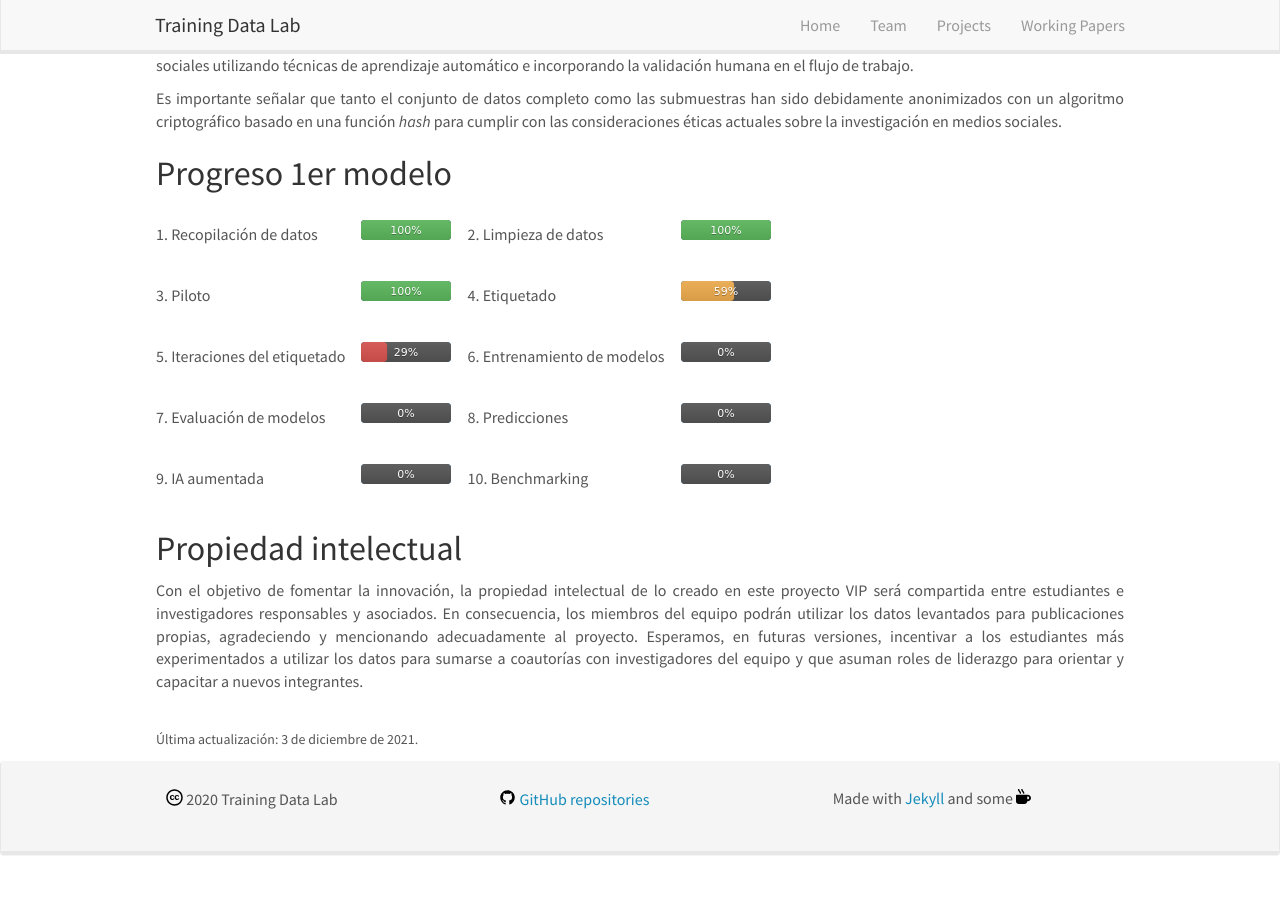
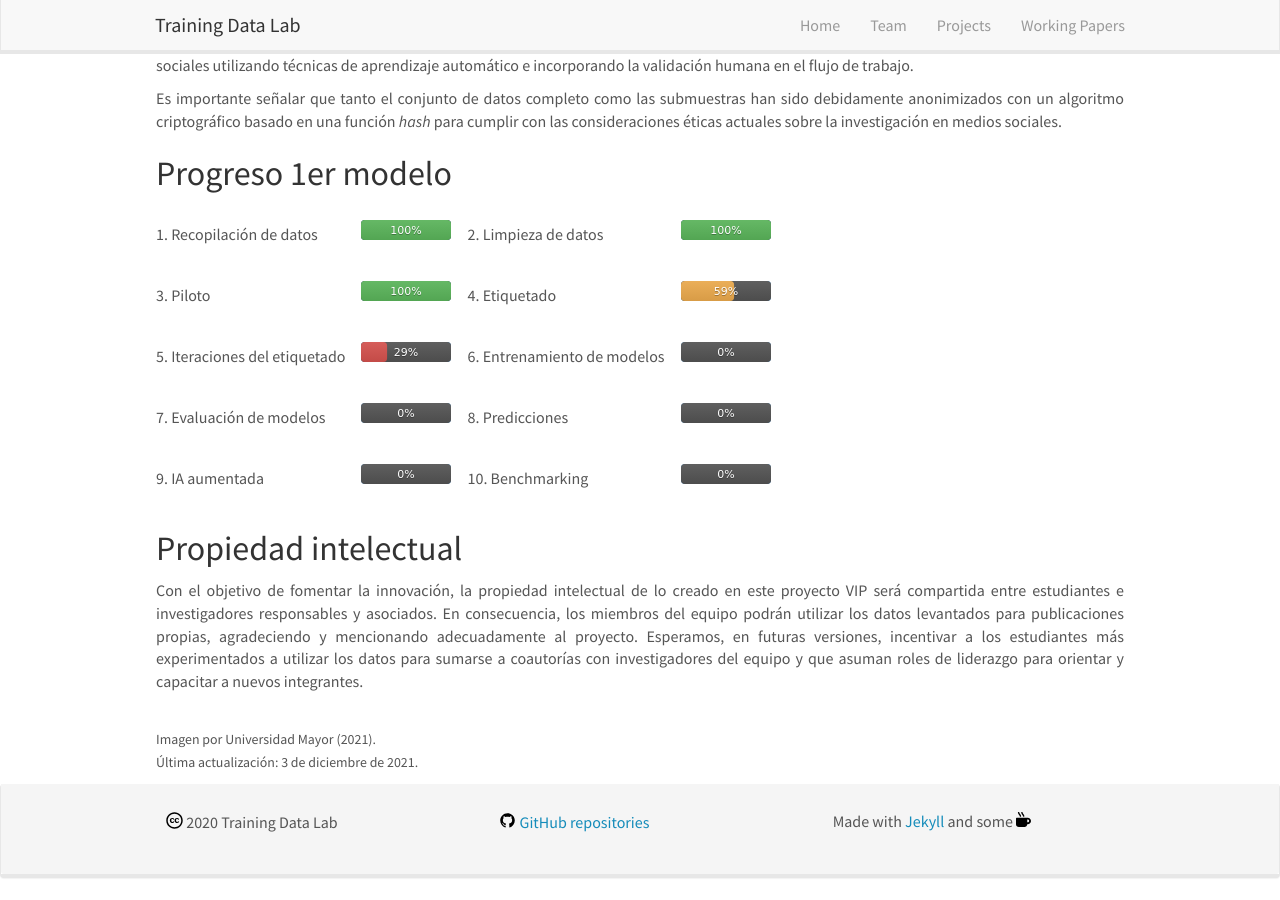
Before and after one commit to training-datalab/old-training-datalab.com, a Jekyll site: the page built from _pages/vip-project-machine-learning-spanish.md, in a window 1280 px wide and 900 px high, scrolled down 2292 px. Built offline with Jekyll 4.4.1, drawn with Linux system fonts in a browser that asks for light colours; nearby versions of some CDN libraries; before the commit the page ends 3169 px from its top, so only the background shows below that.

Commit message:
Update vip-project-machine-learning-spanish.md

```diff
--- a/_pages/vip-project-machine-learning-spanish.md
+++ b/_pages/vip-project-machine-learning-spanish.md
@@ -90,4 +90,5 @@ permalink: /projects/vip-project-machine-learning-spanish
 
 <p align="justify">Con el objetivo de fomentar la innovación, la propiedad intelectual de lo creado en este proyecto VIP será compartida entre estudiantes e investigadores responsables y asociados. En consecuencia, los miembros del equipo podrán utilizar los datos levantados para publicaciones propias, agradeciendo y mencionando adecuadamente al proyecto. Esperamos, en futuras versiones, incentivar a los estudiantes más experimentados a utilizar los datos para sumarse a coautorías con investigadores del equipo y que asuman roles de liderazgo para orientar y capacitar a nuevos integrantes.</p>
 <br />
+<small>Imagen por Universidad Mayor (2021).</small><br />
 <small>Última actualización: 3 de diciembre de 2021.</small>
```
